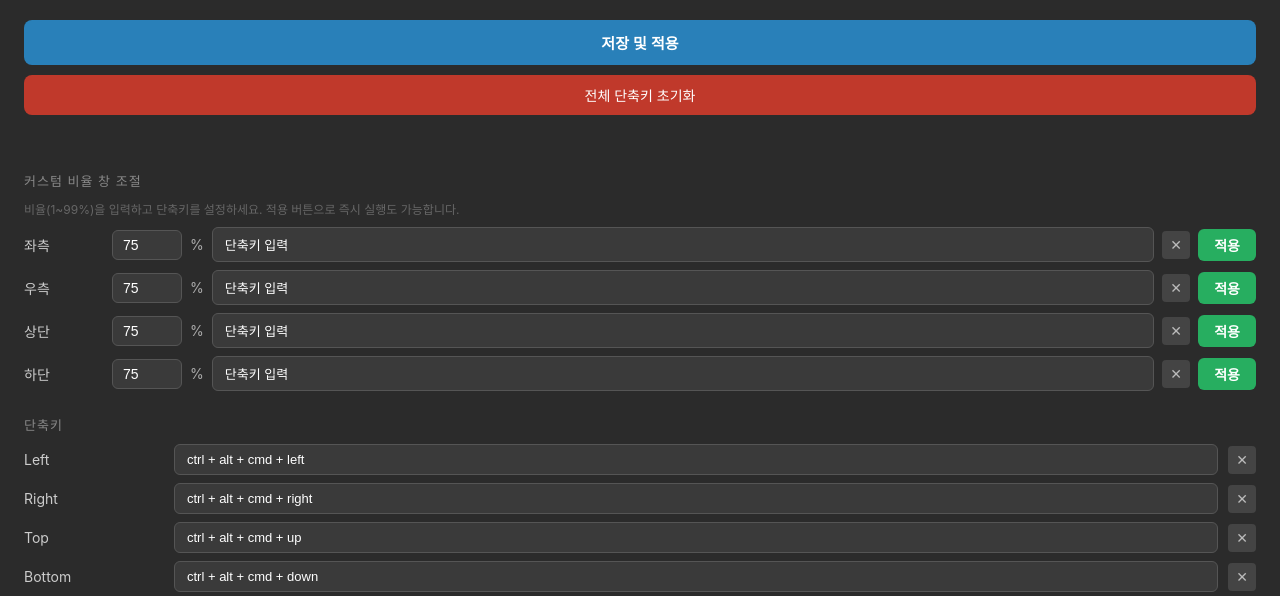
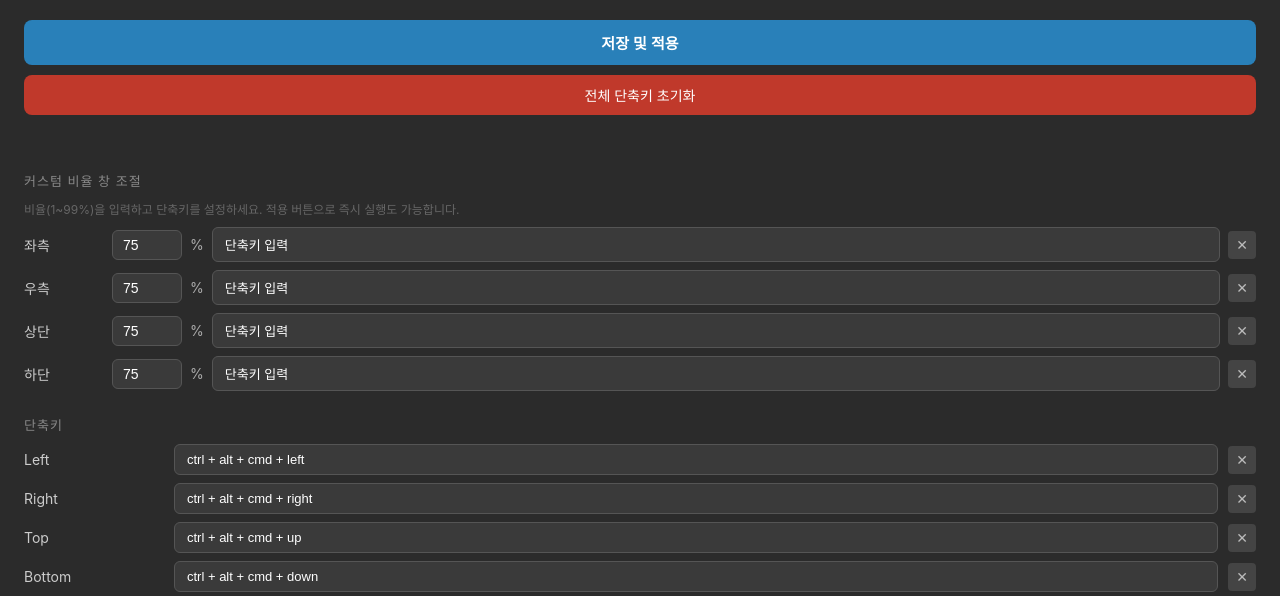
Before and after one commit to danielk0121/winresizer, a Flask app: page / in a window 1280 px wide. Shown: the part 53-649 px from the top of the page. Run offline with Flask 3, Linux system fonts and the light colour scheme.

Commit message:
fix: 방향키 단축키 설정 불가 수정, 저장 시 앱 종료 방지, 커스텀 비율 적용 버튼 제거

```diff
--- a/app/src/static/app.js
+++ b/app/src/static/app.js
@@ -12,7 +12,6 @@ const LANG = {
         dirRight:     '우측',
         dirTop:       '상단',
         dirBottom:    '하단',
-        applyBtn:     '적용',
         hotkeySection:'단축키',
         hotkeyDefault:'단축키 입력',
         hotkeyWaiting:'키 입력 대기...',
@@ -34,7 +33,6 @@ const LANG = {
         dirRight:     'Right',
         dirTop:       'Top',
         dirBottom:    'Bottom',
-        applyBtn:     'Apply',
         hotkeySection:'Hotkeys',
         hotkeyDefault:'Press hotkey',
         hotkeyWaiting:'Waiting for key...',
@@ -173,13 +171,28 @@ document.addEventListener('keydown', (e) => {
 
     if (['Control', 'Alt', 'Meta', 'Shift'].includes(e.key)) return;
 
+    // 브라우저 e.key → pynput 키 이름 변환 맵
+    const KEY_MAP = {
+        'arrowleft':  'left',
+        'arrowright': 'right',
+        'arrowup':    'up',
+        'arrowdown':  'down',
+        'enter':      'enter',
+        'escape':     'esc',
+        'tab':        'tab',
+        'space':      'space',
+        ' ':          'space',
+    };
+
     const parts = [];
     if (e.ctrlKey)  parts.push('<ctrl>');
     if (e.altKey)   parts.push('<alt>');
     if (e.metaKey)  parts.push('<cmd>');
     if (e.shiftKey) parts.push('<shift>');
 
-    const key = e.key.length === 1 ? e.key.toLowerCase() : `<${e.key.toLowerCase()}>`;
+    const rawKey = e.key.toLowerCase();
+    const mappedKey = KEY_MAP[rawKey] || rawKey;
+    const key = mappedKey.length === 1 ? mappedKey : `<${mappedKey}>`;
     parts.push(key);
 
     const pynput = parts.join('+');
@@ -244,29 +257,4 @@ async function saveConfig() {
     setTimeout(() => { status.textContent = ''; status.style.color = '#2ecc71'; }, 3000);
 }
 
-async function applyCustomDirect(direction, pctInputId) {
-    const pct = parseInt(document.getElementById(pctInputId).value);
-    const status = document.getElementById('status');
-    if (isNaN(pct) || pct < 1 || pct > 99) {
-        status.style.color = '#e74c3c';
-        status.textContent = t('pctError');
-        setTimeout(() => { status.textContent = ''; status.style.color = '#2ecc71'; }, 3000);
-        return;
-    }
-    const mode = `${direction}_custom:${pct}`;
-    const res = await fetch('/api/execute', {
-        method: 'POST',
-        headers: { 'Content-Type': 'application/json' },
-        body: JSON.stringify({ mode })
-    });
-    if (res.ok) {
-        status.style.color = '#2ecc71';
-        status.textContent = t('applyDone', direction, pct);
-    } else {
-        status.style.color = '#e74c3c';
-        status.textContent = t('applyFail');
-    }
-    setTimeout(() => { status.textContent = ''; status.style.color = '#2ecc71'; }, 2000);
-}
-
 loadConfig();
--- a/app/src/static/style.css
+++ b/app/src/static/style.css
@@ -45,8 +45,3 @@ h1 { font-size: 20px; color: #eee; }
     width: 70px; padding: 6px 10px; background: #3a3a3a; border: 1px solid #555;
     border-radius: 6px; color: #fff; font-size: 14px;
 }
-.apply-btn {
-    padding: 6px 16px; background: #27ae60; border: none; border-radius: 6px;
-    color: #fff; font-size: 14px; cursor: pointer; font-weight: bold;
-}
-.apply-btn:hover { background: #2ecc71; }
--- a/app/src/templates/index.html
+++ b/app/src/templates/index.html
@@ -31,7 +31,6 @@
             <span style="color:#aaa; font-size:14px;">%</span>
             <button class="hotkey-btn" id="btn-Left Custom" style="flex:1;" onclick="startRecording('Left Custom')" data-i18n-hotkey="Left Custom">단축키 입력</button>
             <button class="delete-btn" onclick="deleteHotkey('Left Custom')">✕</button>
-            <button class="apply-btn" onclick="applyCustomDirect('left', 'pct-left')" data-i18n="applyBtn">적용</button>
         </div>
         <div class="custom-row">
             <span class="custom-label" data-i18n="dirRight">우측</span>
@@ -39,7 +38,6 @@
             <span style="color:#aaa; font-size:14px;">%</span>
             <button class="hotkey-btn" id="btn-Right Custom" style="flex:1;" onclick="startRecording('Right Custom')" data-i18n-hotkey="Right Custom">단축키 입력</button>
             <button class="delete-btn" onclick="deleteHotkey('Right Custom')">✕</button>
-            <button class="apply-btn" onclick="applyCustomDirect('right', 'pct-right')" data-i18n="applyBtn">적용</button>
         </div>
         <div class="custom-row">
             <span class="custom-label" data-i18n="dirTop">상단</span>
@@ -47,7 +45,6 @@
             <span style="color:#aaa; font-size:14px;">%</span>
             <button class="hotkey-btn" id="btn-Top Custom" style="flex:1;" onclick="startRecording('Top Custom')" data-i18n-hotkey="Top Custom">단축키 입력</button>
             <button class="delete-btn" onclick="deleteHotkey('Top Custom')">✕</button>
-            <button class="apply-btn" onclick="applyCustomDirect('top', 'pct-top')" data-i18n="applyBtn">적용</button>
         </div>
         <div class="custom-row">
             <span class="custom-label" data-i18n="dirBottom">하단</span>
@@ -55,7 +52,6 @@
             <span style="color:#aaa; font-size:14px;">%</span>
             <button class="hotkey-btn" id="btn-Bottom Custom" style="flex:1;" onclick="startRecording('Bottom Custom')" data-i18n-hotkey="Bottom Custom">단축키 입력</button>
             <button class="delete-btn" onclick="deleteHotkey('Bottom Custom')">✕</button>
-            <button class="apply-btn" onclick="applyCustomDirect('bottom', 'pct-bottom')" data-i18n="applyBtn">적용</button>
         </div>
     </div>
 
--- a/app/src/web_server.py
+++ b/app/src/web_server.py
@@ -61,11 +61,14 @@ def create_app():
 
         # 리스너 재시작
         listener = app.config.get('listener')
-        if listener is not None:
-            listener.stop()
+        try:
+            if listener is not None:
+                listener.stop()
             new_listener = HotkeyListenerThread()
             new_listener.start()
             app.config['listener'] = new_listener
+        except Exception as e:
+            logger.error(f"리스너 재시작 중 오류 발생: {e}", exc_info=True)
 
         logger.info("설정 저장 및 리스너 재시작 완료")
         return jsonify({'status': 'ok'})
```
Also changed, not shown: doc/bug_웹UI_단축키_저장_버그.md (+6 -7 lines).
